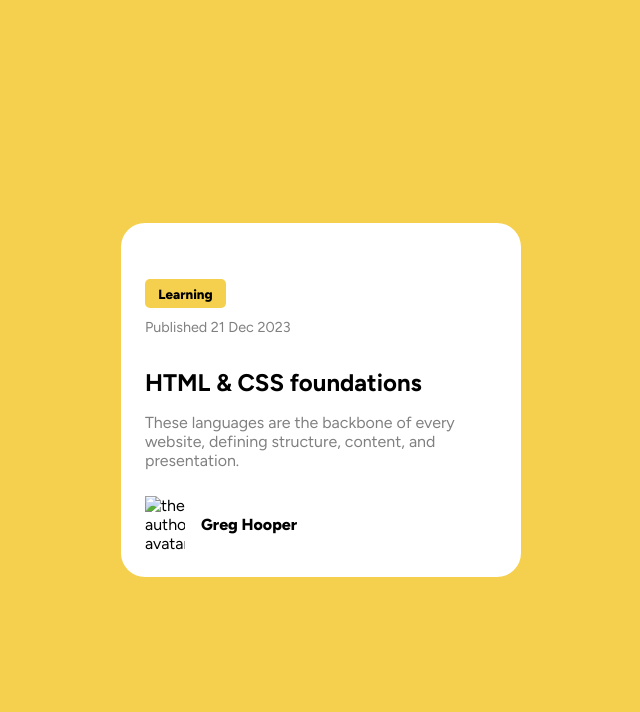
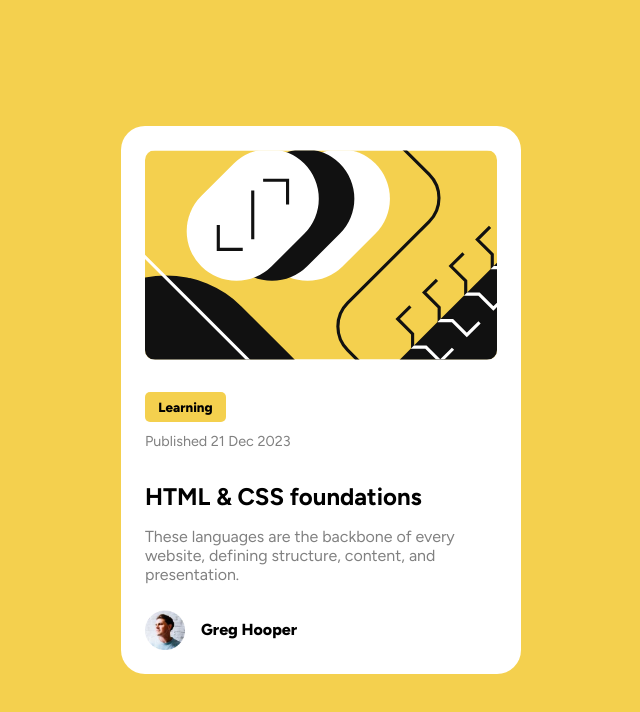
Before and after one commit to MPHDigital-RSA/blog-preview-card-main, a plain HTML site: page index.html in a window 1280 px wide. Shown: the whole page, without its empty margins (319-959 px from the left). Drawn offline with Linux system fonts and the light colour scheme; the site is published under a folder, as on GitHub Pages, so addresses that start at the root find nothing.

Commit message:
Update index.html

```diff
--- a/index.html
+++ b/index.html
@@ -6,7 +6,7 @@
   <meta name="viewport" content="width=device-width, initial-scale=1.0">
   <!-- displays site properly based on user's device -->
 
-  <link rel="icon" type="image/png" sizes="32x32" href="./assets/images/favicon-32x32.png">
+  <link rel="icon" type="image/png" sizes="32x32" href="assets/images/favicon-32x32.png">
 
   <title>Frontend Mentor | Blog preview card</title>
 
@@ -17,7 +17,7 @@
 <body>
 
   <div class="container">
-    <img src="/assets/images/illustration-article.svg" alt="" class="illustration">
+    <img src="assets/images/illustration-article.svg" alt="" class="illustration">
 
     <section class="btn-section">
       <button>Learning</button>
@@ -29,7 +29,7 @@
       <p>These languages are the backbone of every website, defining structure, content, and presentation.</p>
 
       <div class="author">
-        <img src="/assets/images/image-avatar.webp" alt="the author avatar">
+        <img src="assets/images/image-avatar.webp" alt="the author avatar">
         <div class="name">Greg Hooper</div>
       </div>
     </section>
```
